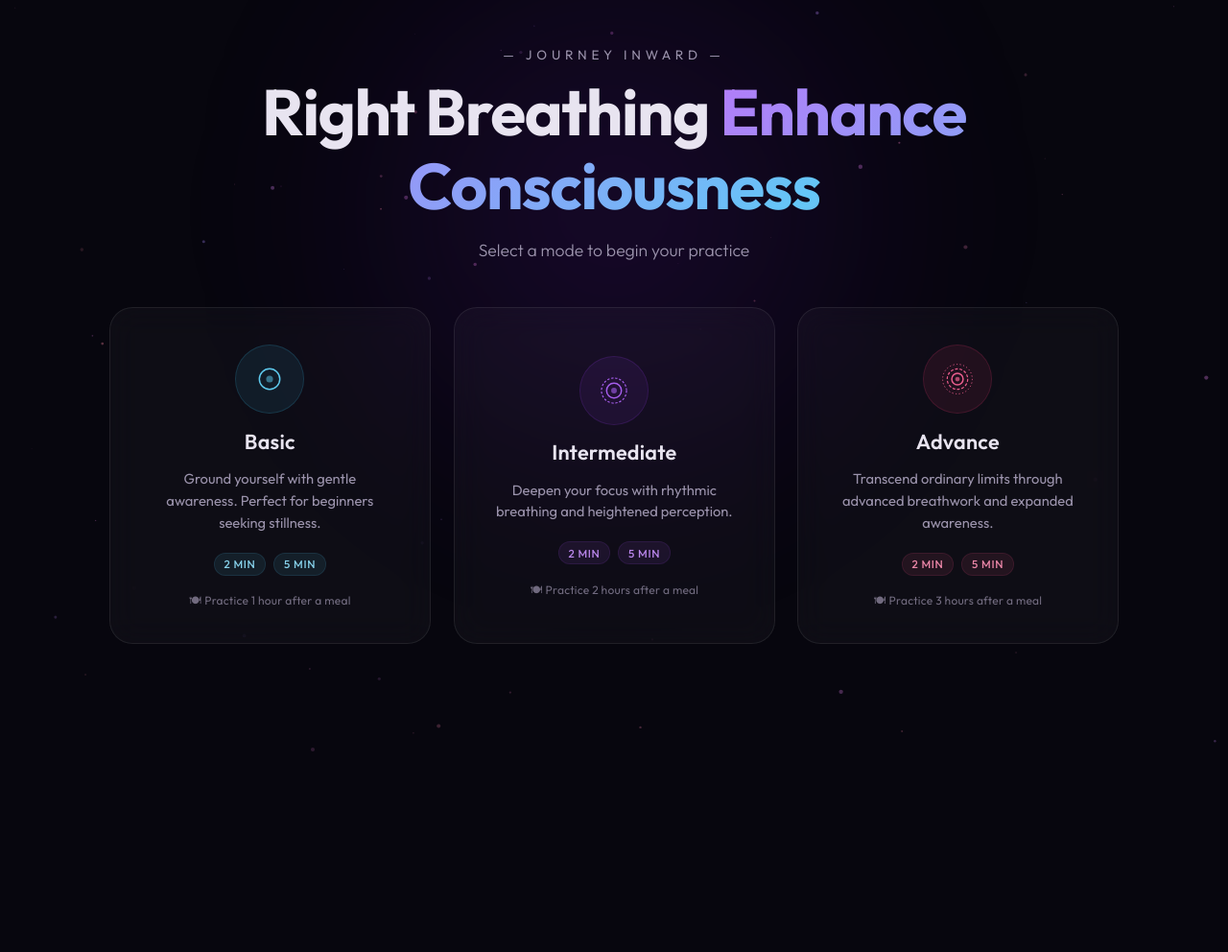
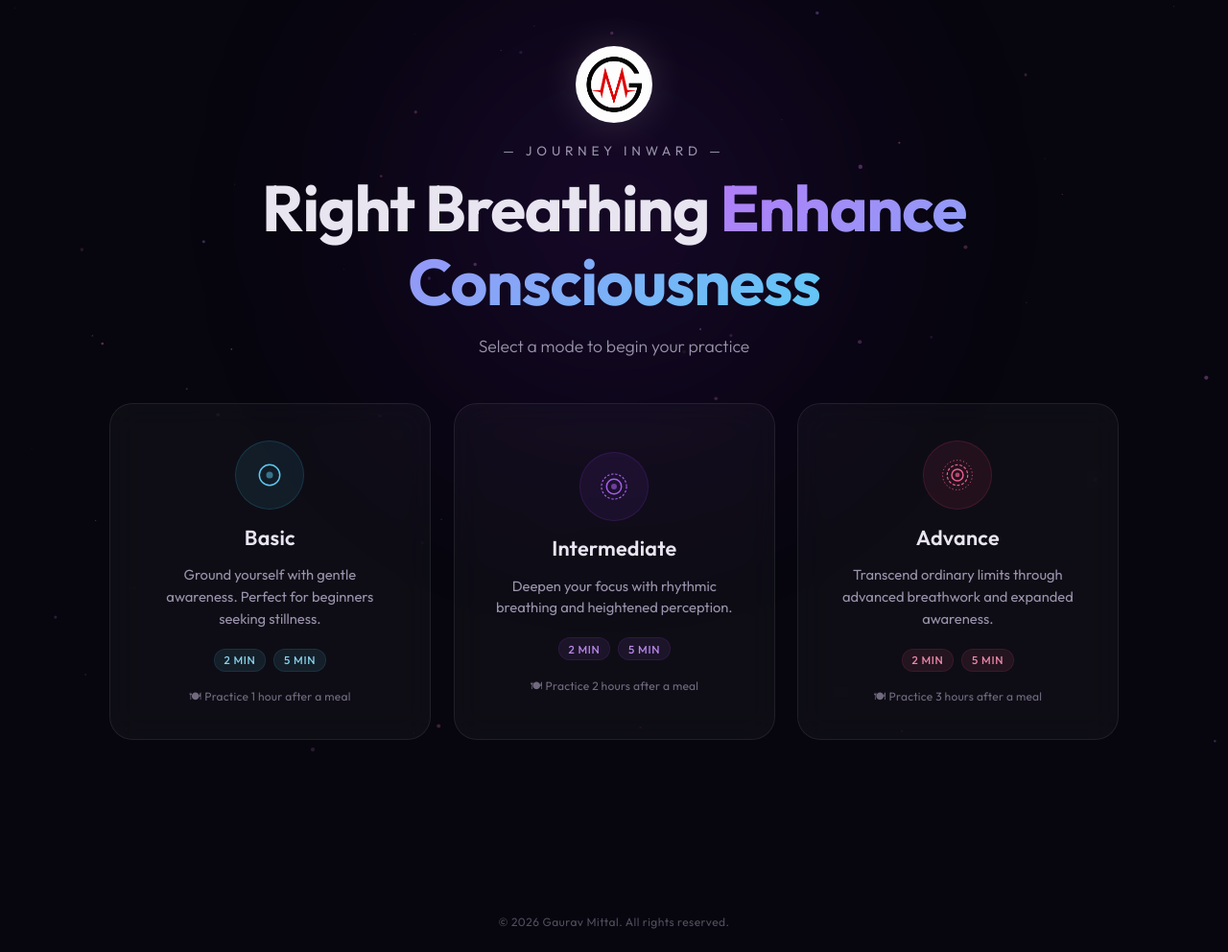
Before and after one commit to gsmittal101/enhance-consciousness, a plain HTML site: page index.html in a window 1280 px wide. Shown: the whole page at 96% size. Before the commit the page ends 821 px from the top, so only its background shows below. Drawn offline with Linux system fonts and the light colour scheme.

Commit message:
Add GM logo and copyright footer - All rights reserved to Gaurav Mittal

```diff
--- a/index.html
+++ b/index.html
@@ -20,6 +20,7 @@
 
   <main>
     <header class="hero">
+      <img src="logo.png" alt="GM Logo" class="site-logo" id="site-logo" />
       <p class="subtitle">— Journey Inward —</p>
       <h1 id="main-heading">Right Breathing <span class="accent">Enhance Consciousness</span></h1>
       <p class="tagline">Select a mode to begin your practice</p>
@@ -99,6 +100,10 @@
     <div class="selection-status" id="selection-status" aria-live="polite"></div>
   </main>
 
+  <footer class="site-footer">
+    <p>© 2026 Gaurav Mittal. All rights reserved.</p>
+  </footer>
+
   <!-- ═══════ Breathing Timer Overlay ═══════ -->
   <div class="timer-overlay" id="timer-overlay" aria-hidden="true">
     <div class="timer-container">
@@ -141,6 +146,7 @@
 
       <!-- Session timer -->
       <p class="session-timer" id="session-timer">2:00</p>
+      <p class="timer-footer">© 2026 Gaurav Mittal. All rights reserved.</p>
     </div>
   </div>
 
--- a/style.css
+++ b/style.css
@@ -87,6 +87,37 @@ main {
 .hero {
   text-align: center;
   animation: fade-up 1s ease-out both;
+}
+
+/* Logo */
+.site-logo {
+  width: 80px;
+  height: 80px;
+  object-fit: contain;
+  border-radius: 50%;
+  margin-bottom: 1rem;
+  filter: drop-shadow(0 0 20px rgba(255, 255, 255, 0.15));
+  animation: fade-up 0.8s ease-out both;
+}
+
+/* Footer */
+.site-footer {
+  position: relative;
+  z-index: 1;
+  text-align: center;
+  padding: 2rem 1rem 1.5rem;
+  font-size: 0.75rem;
+  color: var(--text-secondary);
+  opacity: 0.5;
+  letter-spacing: 0.04em;
+}
+
+.timer-footer {
+  font-size: 0.7rem;
+  color: var(--text-secondary);
+  opacity: 0.4;
+  letter-spacing: 0.04em;
+  margin-top: 0.5rem;
 }
 
 .subtitle {
```
Also changed, not shown: logo.png (added).
